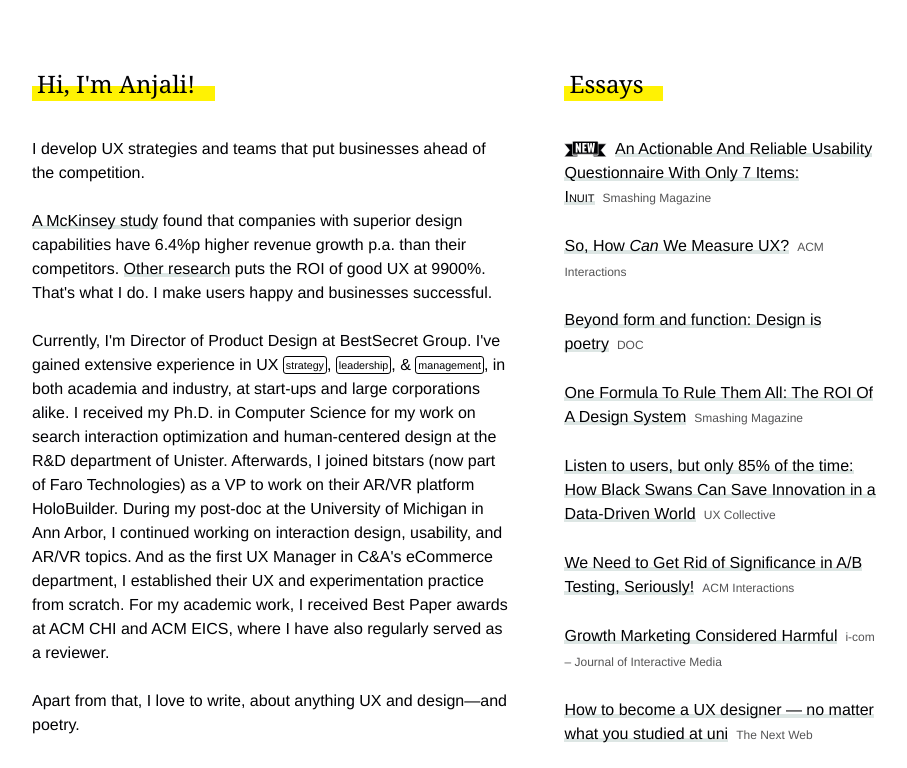
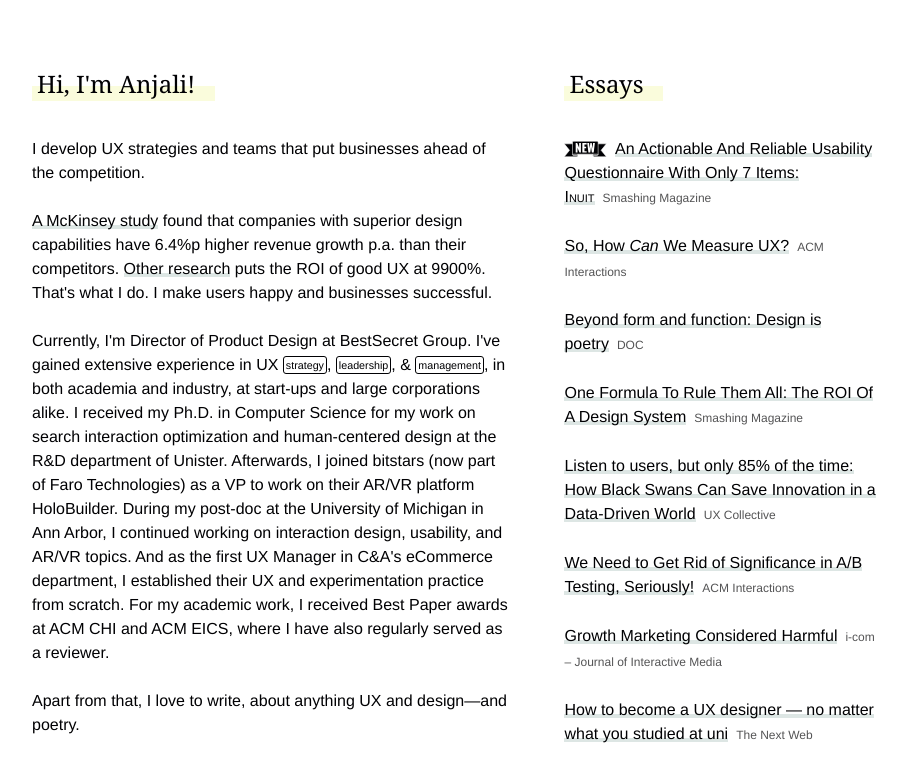
Before and after one commit to 4Anjali/4Anjali.github.io, a plain HTML site: page index.html in a window 1280 px wide. Shown: the part 97-865 px from the top of the page, without its empty margins (16-923 px from the left). Drawn offline with Linux system fonts and the light colour scheme.

Commit message:
Update main.css

```diff
--- a/main.css
+++ b/main.css
@@ -2,7 +2,7 @@
 
     --background: #ffffff;
     --foreground: #000003;
-    --highlight: #fff203;
+    --highlight: #fafcdc;
 
     /*--background: #ffffff;
     --foreground: #fdc702;
```
